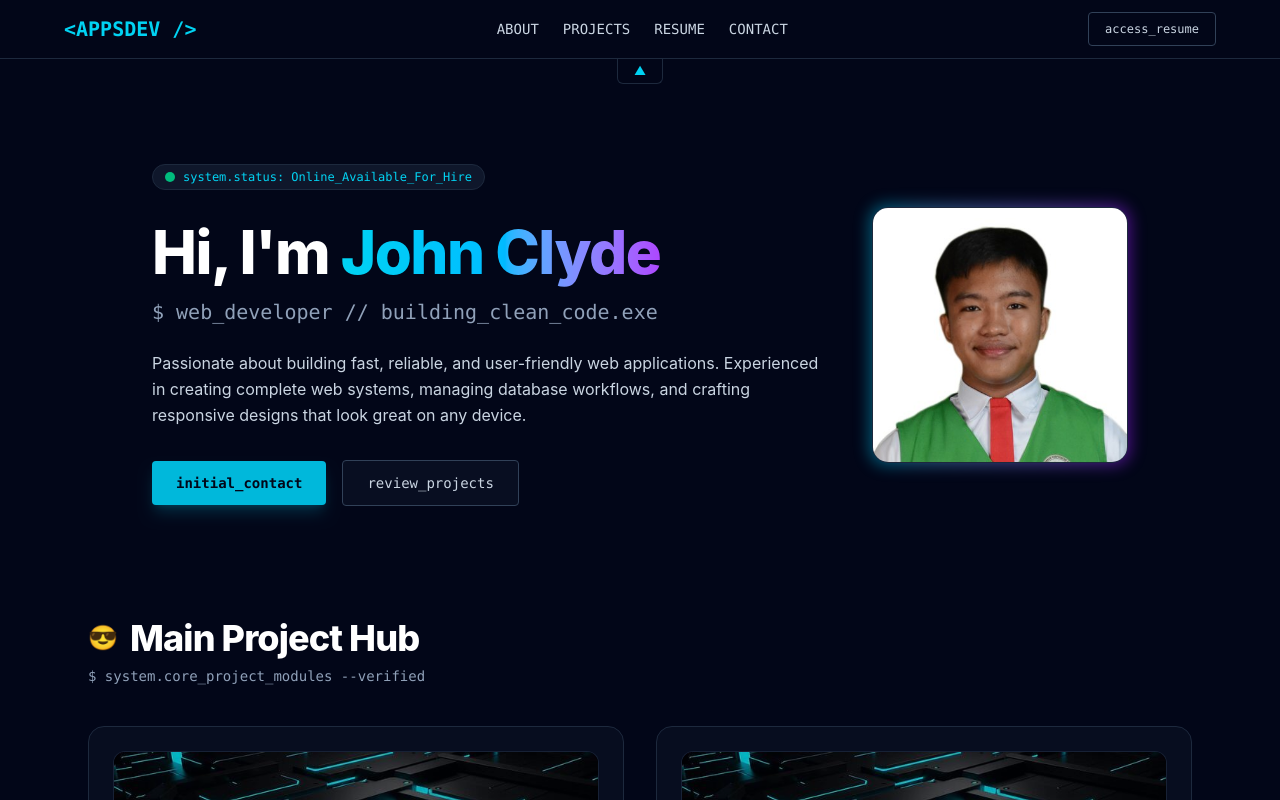
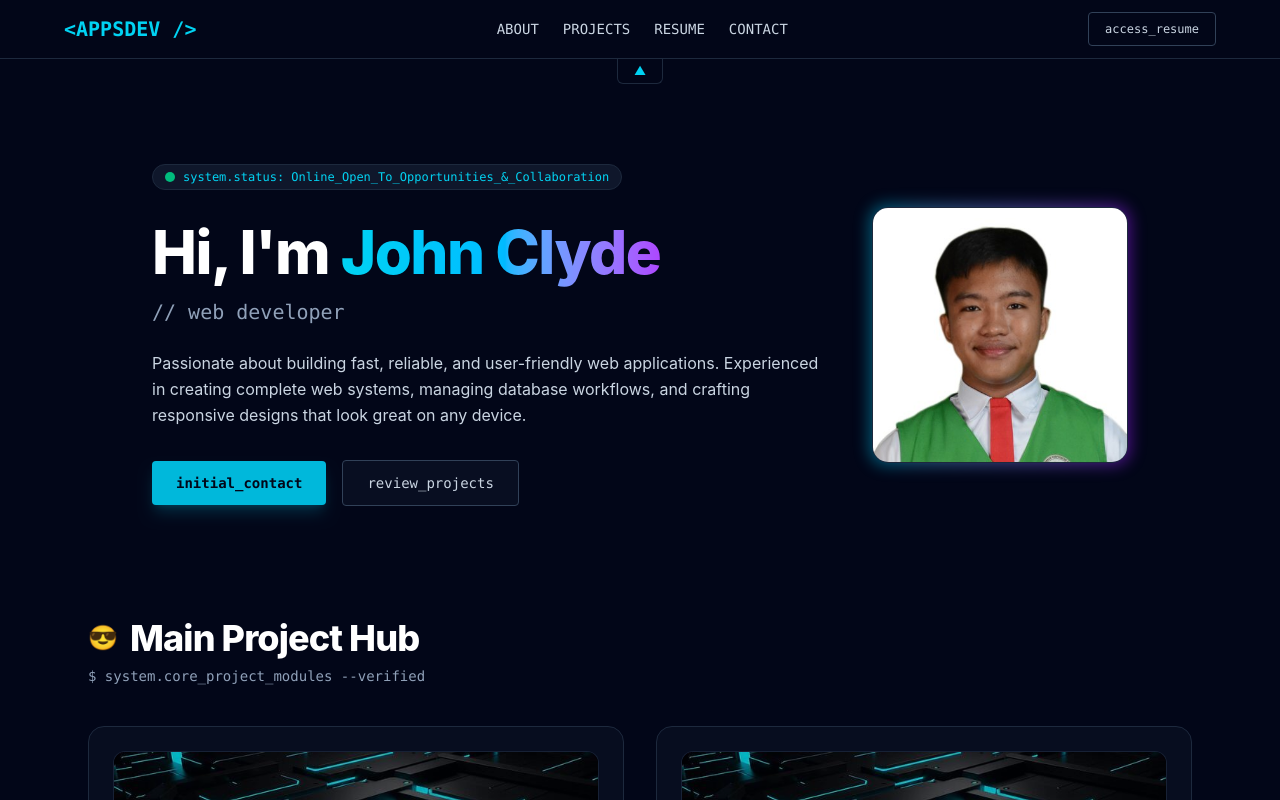
Before and after one commit to noobcoders19/APPSDEV-PORTFOLIO, a React (Vite) app: page / in a window 1280 px wide. Shown: the top 800 px of the page. Built offline with nearby package versions, Linux system fonts and the light colour scheme.

Commit message:
added education and skills sections

```diff
--- a/src/features/home/homepage-banner-section.tsx
+++ b/src/features/home/homepage-banner-section.tsx
@@ -18,7 +18,7 @@ export const HomepageBannerSection: React.FC = () => {
             <span className="relative inline-flex rounded-full h-2.5 w-2.5 bg-emerald-500"></span>
           </span>
           <span className="text-xs font-mono text-cyan-400">
-            system.status: Online_Available_For_Hire
+            system.status: Online_Open_To_Opportunities_&_Collaboration
           </span>
         </div>
 
@@ -27,7 +27,7 @@ export const HomepageBannerSection: React.FC = () => {
         </h1>
 
         <p className="text-xl font-mono text-slate-400 mb-6">
-          $ web_developer // building_clean_code.exe
+          // web developer
         </p>
 
         <p className="text-slate-300 max-w-2xl text-base leading-relaxed mb-8">
```
